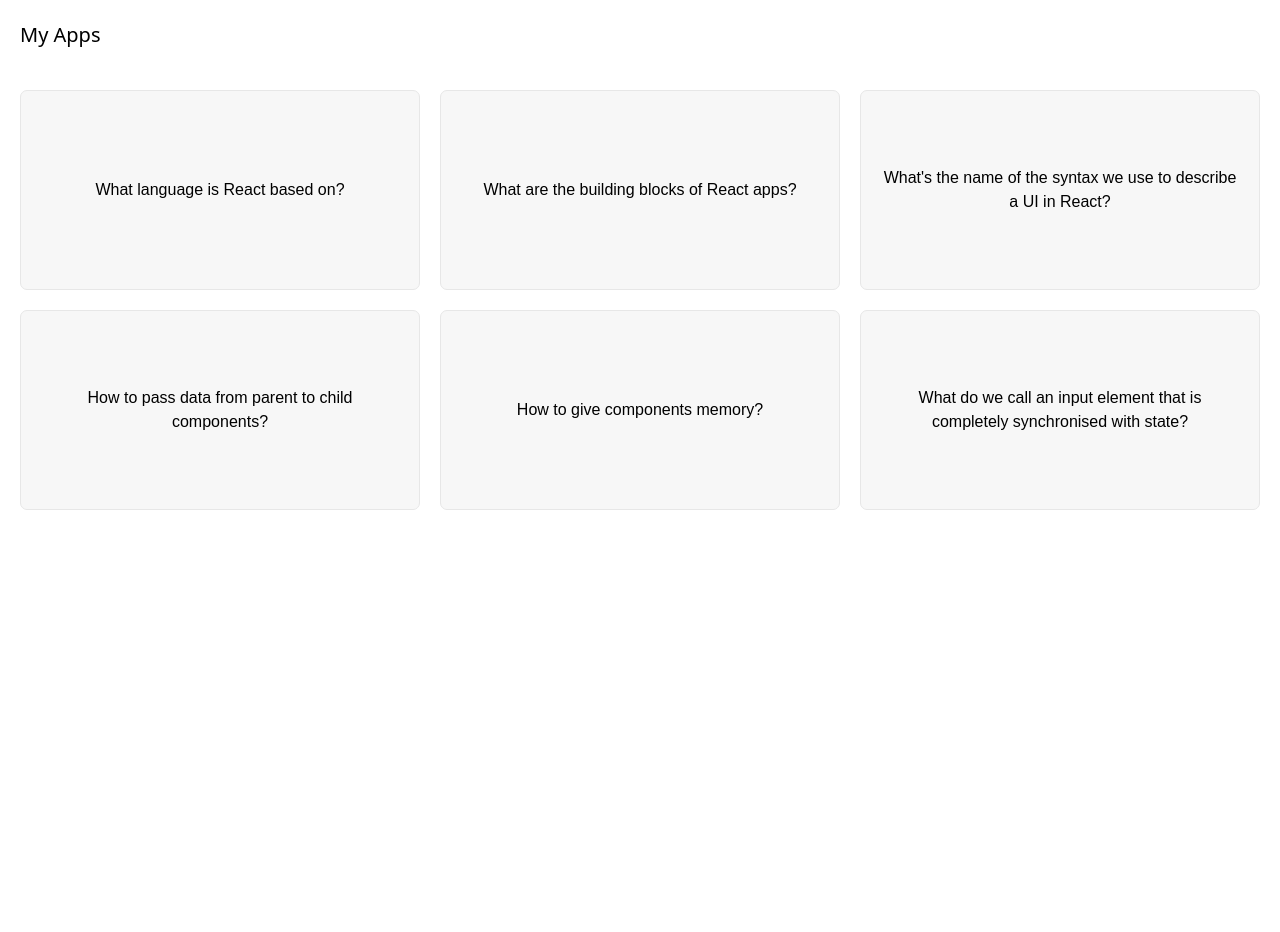
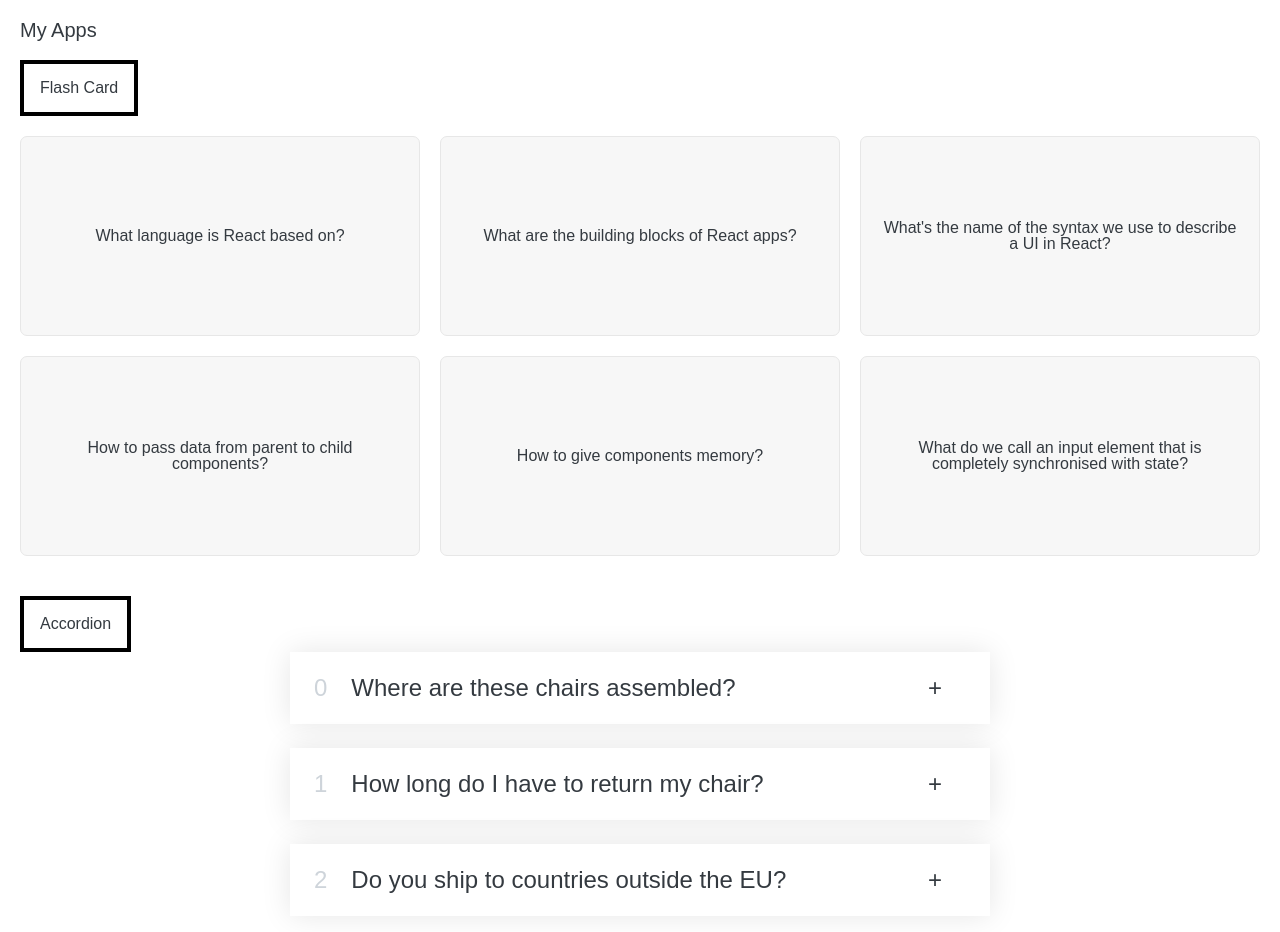
Before and after one commit to nsonb/portfolio, a React (Vite) app: page / in a window 1280 px wide. Shown: the top 932 px of the page. Before the commit the page ends 800 px from the top, so only its background shows below. Built offline with nearby package versions, Linux system fonts and the light colour scheme.

Commit message:
added accordion

```diff
--- a/src/App.tsx
+++ b/src/App.tsx
@@ -1,3 +1,4 @@
+import Accordion from './page/accordion/Accordion';
 import FlashCardApp from './page/flashcard/FlashCard';
 
 const App = () => {
@@ -5,6 +6,7 @@ const App = () => {
     <>
       <h1 className="p-[20px] text-[20px]">My Apps</h1>
       <FlashCardApp />
+      <Accordion />
     </>
   );
 };
--- a/src/index.css
+++ b/src/index.css
@@ -1 +1,7 @@
 @import 'tailwindcss';
+
+body {
+  font-family: sans-serif;
+  color: #343a40;
+  line-height: 1;
+}
--- /dev/null
+++ b/src/page/accordion/Accordion.tsx
@@ -0,0 +1,52 @@
+import { act, useState } from 'react';
+import './accordion.css';
+
+const faqs = [
+  {
+    title: 'Where are these chairs assembled?',
+    text: 'Lorem ipsum dolor sit amet consectetur, adipisicing elit. Accusantium, quaerat temporibus quas dolore provident nisi ut aliquid ratione beatae sequi aspernatur veniam repellendus.',
+  },
+  {
+    title: 'How long do I have to return my chair?',
+    text: 'Pariatur recusandae dignissimos fuga voluptas unde optio nesciunt commodi beatae, explicabo natus.',
+  },
+  {
+    title: 'Do you ship to countries outside the EU?',
+    text: 'Excepturi velit laborum, perspiciatis nemo perferendis reiciendis aliquam possimus dolor sed! Dolore laborum ducimus veritatis facere molestias!',
+  },
+];
+
+type FAQ = {
+  title: string;
+  text: string;
+};
+
+const AccordionItem = (props: { index: number; faq: FAQ }) => {
+  const { index, faq } = props;
+  const [active, setActive] = useState(false);
+  return (
+    <div
+      className={active ? 'item open' : 'item'}
+      onClick={() => setActive((a) => !a)}
+    >
+      <p className="number">{index}</p>
+      <p className="title">{faq.title}</p>
+      <p className="icon">{active ? '-' : '+'}</p>
+      {active && <div className="content-box">{faq.text}</div>}
+    </div>
+  );
+};
+
+const Accordion = () => {
+  const renderFAQ = faqs.map((f, index) => {
+    return <AccordionItem index={index} faq={f} key={f.title + index} />;
+  });
+  return (
+    <div className="p-[20px] accordionApp">
+      <h1 className="border border-4 border-black w-fit p-4">Accordion</h1>
+      <div className="accordion">{renderFAQ}</div>
+    </div>
+  );
+};
+
+export default Accordion;
--- /dev/null
+++ b/src/page/accordion/accordion.css
@@ -0,0 +1,60 @@
+.accordionApp .accordion {
+  width: 700px;
+  margin: auto;
+  display: flex;
+  flex-direction: column;
+  gap: 24px;
+}
+
+.accordionApp .item {
+  box-shadow: 0 0 30px rgba(0, 0, 0, 0.1);
+  padding: 20px 24px;
+  padding-right: 48px;
+  cursor: pointer;
+  border-top: 4px solid #fff;
+  border-bottom: 4px solid #fff;
+
+  display: grid;
+  grid-template-columns: auto 1fr auto;
+  column-gap: 24px;
+  row-gap: 32px;
+  align-items: center;
+}
+
+.accordionApp .number {
+  font-size: 24px;
+  font-weight: 500;
+  color: #ced4da;
+}
+
+.accordionApp .title,
+.accordionApp .icon {
+  font-size: 24px;
+  font-weight: 500;
+}
+
+.accordionApp .content-box {
+  grid-column: 2 / -1;
+  padding-bottom: 16px;
+  line-height: 1.6;
+}
+
+.accordionApp .content-box ul {
+  color: #868e96;
+  margin-left: 16px;
+  margin-top: 16px;
+
+  display: flex;
+  flex-direction: column;
+  gap: 12px;
+}
+
+/* OPEN STATE */
+.accordionApp .open {
+  border-top: 4px solid #087f5b;
+}
+
+.accordionApp .open .number,
+.accordionApp .open .text {
+  color: #087f5b;
+}
--- a/src/page/flashcard/FlashCard.tsx
+++ b/src/page/flashcard/FlashCard.tsx
@@ -52,7 +52,14 @@ const FlashCard = (props: { card: Card }) => {
 
 const FlashCardApp = () => {
   const renderCard = questions.map((c) => <FlashCard key={c.id} card={c} />);
-  return <div className="flashcards">{renderCard}</div>;
+  return (
+    <div>
+      <h1 className="border border-4 border-black w-fit p-4 ml-[20px]">
+        Flash Card
+      </h1>
+      <div className="flashcards">{renderCard}</div>
+    </div>
+  );
 };
 
 type Card = {
```
